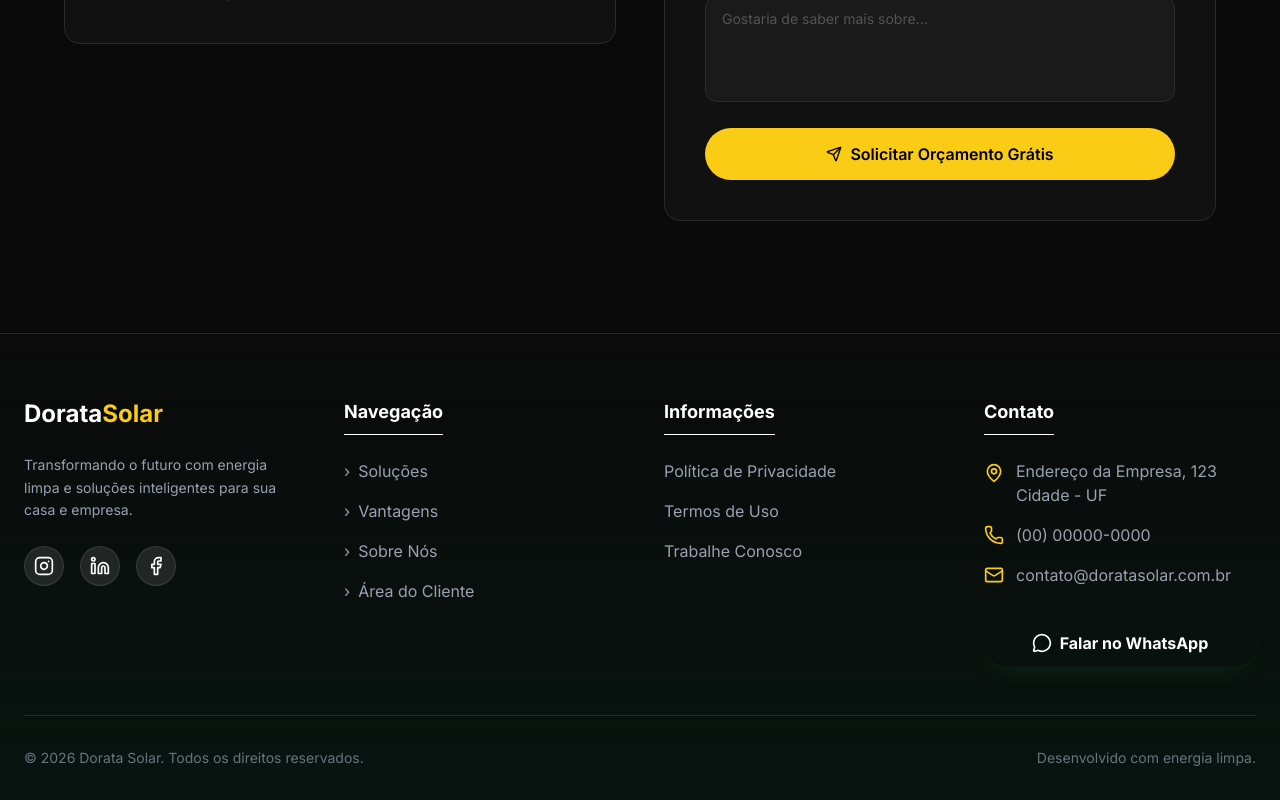
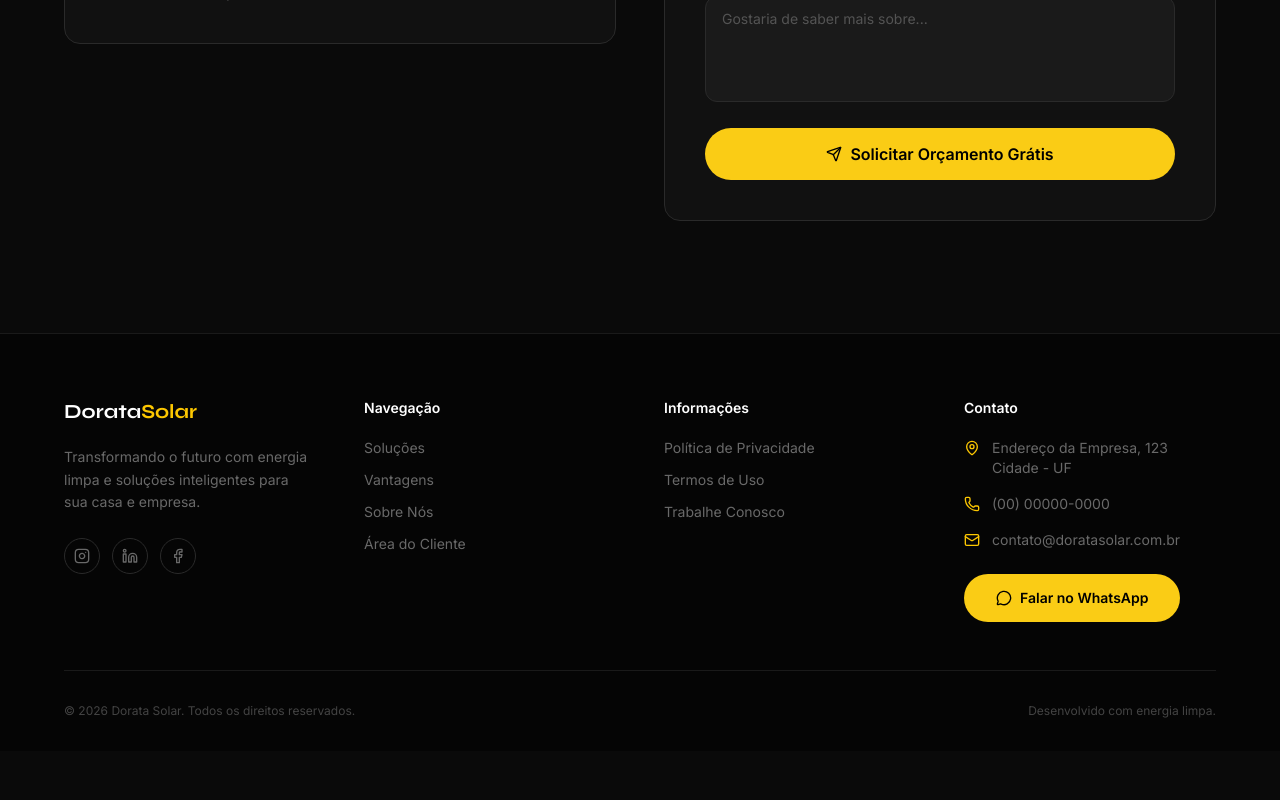
Before and after one commit to Damascenoswift/site-dorata-oficial, a Next.js app: page / in a window 1280 px wide. Shown: the part 6529-7329 px from the top of the page. After the commit the page ends 7280 px from the top, so only its background shows below. Built offline with nearby package versions, Linux system fonts and the light colour scheme.

Commit message:
feat: redesign Footer with dark theme and yellow accents

```diff
--- a/components/Footer.tsx
+++ b/components/Footer.tsx
@@ -1,76 +1,83 @@
 import Link from "next/link";
-import { Facebook, Instagram, Linkedin, MessageCircle, MapPin, Phone, Mail } from "lucide-react";
+import { Instagram, Linkedin, Facebook, MessageCircle, MapPin, Phone, Mail } from "lucide-react";
 
 export default function Footer() {
   return (
-        <footer className="bg-gradient-to-b from-dark to-[#07140f] text-white pt-16 pb-8 border-t border-white/10 relative overflow-hidden">
-            <div className="absolute -top-20 right-10 w-72 h-72 bg-secondary/15 blur-3xl rounded-full pointer-events-none"></div>
-            <div className="container mx-auto px-6">
+    <footer className="bg-[#050505] border-t border-[#1a1a1a] pt-16 pb-8">
+      <div className="mx-auto max-w-[1200px] px-6">
         <div className="grid md:grid-cols-4 gap-12 mb-12">
           {/* Brand */}
           <div className="md:col-span-1">
-                        <Link href="/" className="text-2xl font-bold flex items-center gap-2 mb-6">
-                            <span className="text-white">Dorata<span className="text-accent">Solar</span></span>
+            <Link href="/" className="inline-block mb-5">
+              <span className="font-display text-xl font-bold text-white">
+                Dorata<span className="text-yellow-400">Solar</span>
+              </span>
             </Link>
-                        <p className="text-gray-400 text-sm leading-relaxed mb-6">
+            <p className="text-white/40 text-sm leading-relaxed mb-6">
               Transformando o futuro com energia limpa e soluções inteligentes para sua casa e empresa.
             </p>
-                        <div className="flex space-x-4">
-                            <a href="#" className="w-10 h-10 rounded-full bg-white/10 border border-white/10 flex items-center justify-center hover:bg-accent hover:text-dark transition-all">
-                                <Instagram size={20} />
+            <div className="flex gap-3">
+              {[Instagram, Linkedin, Facebook].map((Icon, i) => (
+                <a key={i} href="#" className="w-9 h-9 rounded-full border border-[#2a2a2a] flex items-center justify-center text-white/40 hover:text-yellow-400 hover:border-yellow-400/40 transition-all duration-200">
+                  <Icon size={16} />
                 </a>
-                            <a href="#" className="w-10 h-10 rounded-full bg-white/10 border border-white/10 flex items-center justify-center hover:bg-accent hover:text-dark transition-all">
-                                <Linkedin size={20} />
-                            </a>
-                            <a href="#" className="w-10 h-10 rounded-full bg-white/10 border border-white/10 flex items-center justify-center hover:bg-accent hover:text-dark transition-all">
-                                <Facebook size={20} />
-                            </a>
+              ))}
             </div>
           </div>
 
-                    {/* Links */}
+          {/* Navigation */}
           <div>
-                        <h4 className="text-lg font-bold mb-6 border-b border-secondary/30 pb-2 w-fit">Navegação</h4>
-                        <ul className="space-y-4 text-gray-400">
-                            <li><Link href="#solutions" className="hover:text-accent transition-colors flex items-center gap-2"><span>›</span> Soluções</Link></li>
-                            <li><Link href="#benefits" className="hover:text-accent transition-colors flex items-center gap-2"><span>›</span> Vantagens</Link></li>
-                            <li><Link href="#about" className="hover:text-accent transition-colors flex items-center gap-2"><span>›</span> Sobre Nós</Link></li>
-                            <li><Link href="#" className="hover:text-accent transition-colors flex items-center gap-2"><span>›</span> Área do Cliente</Link></li>
+            <h4 className="text-white font-semibold text-sm mb-5">Navegação</h4>
+            <ul className="space-y-3 text-white/40 text-sm">
+              {[
+                { label: "Soluções", href: "#solutions" },
+                { label: "Vantagens", href: "#benefits" },
+                { label: "Sobre Nós", href: "#about" },
+                { label: "Área do Cliente", href: "#" },
+              ].map((link) => (
+                <li key={link.label}>
+                  <Link href={link.href} className="hover:text-yellow-400 transition-colors">
+                    {link.label}
+                  </Link>
+                </li>
+              ))}
             </ul>
           </div>
 
-                    {/* Legal/Info */}
+          {/* Legal */}
           <div>
-                        <h4 className="text-lg font-bold mb-6 border-b border-secondary/30 pb-2 w-fit">Informações</h4>
-                        <ul className="space-y-4 text-gray-400">
-                            <li><Link href="#" className="hover:text-accent transition-colors">Política de Privacidade</Link></li>
-                            <li><Link href="#" className="hover:text-accent transition-colors">Termos de Uso</Link></li>
-                            <li><Link href="#" className="hover:text-accent transition-colors">Trabalhe Conosco</Link></li>
+            <h4 className="text-white font-semibold text-sm mb-5">Informações</h4>
+            <ul className="space-y-3 text-white/40 text-sm">
+              {["Política de Privacidade", "Termos de Uso", "Trabalhe Conosco"].map((label) => (
+                <li key={label}>
+                  <Link href="#" className="hover:text-yellow-400 transition-colors">{label}</Link>
+                </li>
+              ))}
             </ul>
           </div>
 
           {/* Contact */}
           <div>
-                        <h4 className="text-lg font-bold mb-6 border-b border-secondary/30 pb-2 w-fit">Contato</h4>
-                        <ul className="space-y-4 text-gray-400">
+            <h4 className="text-white font-semibold text-sm mb-5">Contato</h4>
+            <ul className="space-y-4 text-white/40 text-sm">
               <li className="flex items-start gap-3">
-                                <MapPin size={20} className="text-accent shrink-0 mt-1" />
+                <MapPin size={16} className="text-yellow-400 shrink-0 mt-0.5" />
                 <span>Endereço da Empresa, 123<br />Cidade - UF</span>
               </li>
               <li className="flex items-center gap-3">
-                                <Phone size={20} className="text-accent shrink-0" />
+                <Phone size={16} className="text-yellow-400 shrink-0" />
                 <span>(00) 00000-0000</span>
               </li>
               <li className="flex items-center gap-3">
-                                <Mail size={20} className="text-accent shrink-0" />
+                <Mail size={16} className="text-yellow-400 shrink-0" />
                 <span>contato@doratasolar.com.br</span>
               </li>
-                            <li className="pt-4">
+              <li className="pt-2">
                 <a
                   href="https://wa.me/"
-                                    className="bg-gradient-to-r from-primary to-secondary text-white px-6 py-3 rounded-full font-bold flex items-center justify-center gap-2 hover:brightness-110 transition-colors w-full md:w-auto shadow-lg shadow-green-900/20"
+                  className="btn-primary inline-flex items-center gap-2 text-sm px-5 py-2.5"
                 >
-                                    <MessageCircle size={20} />
+                  <MessageCircle size={16} />
                   Falar no WhatsApp
                 </a>
               </li>
@@ -78,7 +85,7 @@ export default function Footer() {
           </div>
         </div>
 
-                <div className="border-t border-white/10 pt-8 flex flex-col md:flex-row justify-between items-center text-gray-500 text-sm">
+        <div className="border-t border-[#1a1a1a] pt-8 flex flex-col md:flex-row justify-between items-center text-white/25 text-xs">
           <p>&copy; {new Date().getFullYear()} Dorata Solar. Todos os direitos reservados.</p>
           <p className="mt-2 md:mt-0">Desenvolvido com energia limpa.</p>
         </div>
```
Lines whose indentation alone changed are shown as unchanged.
